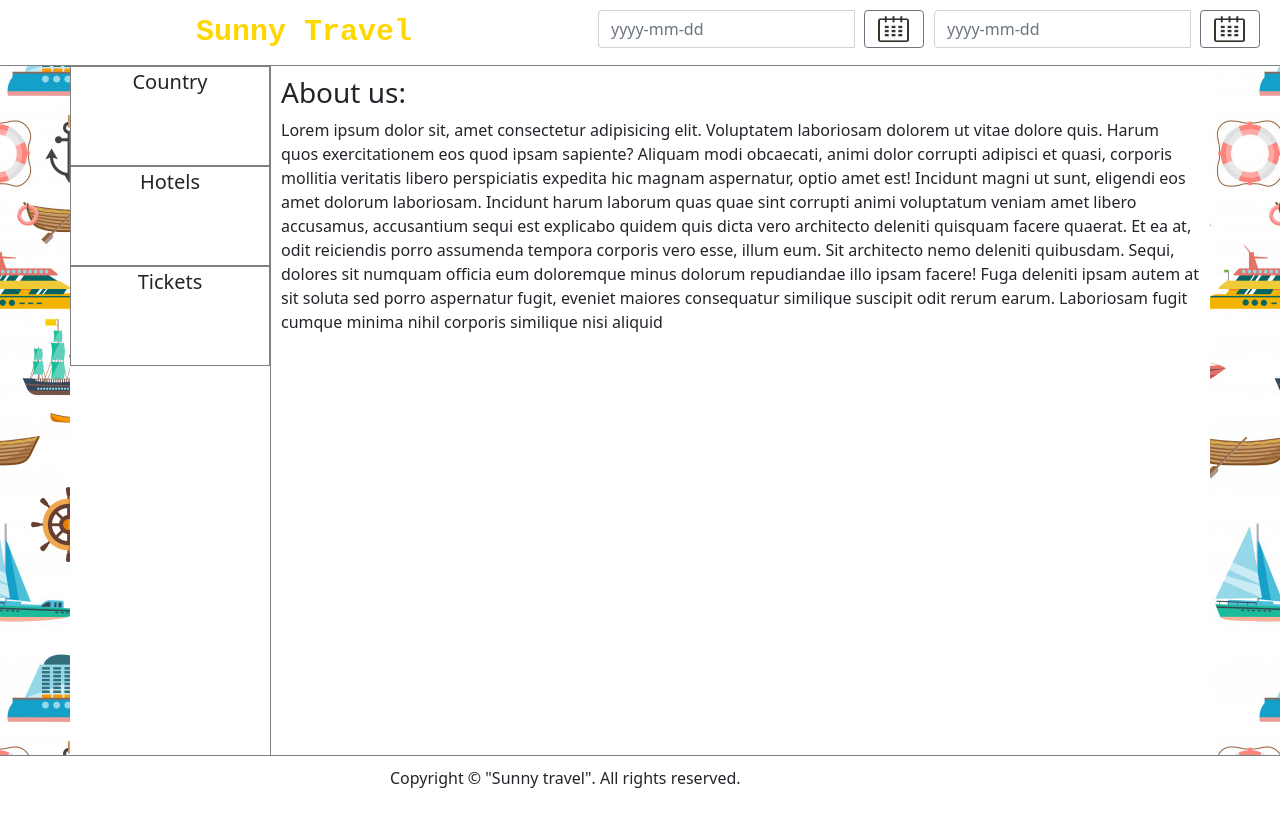
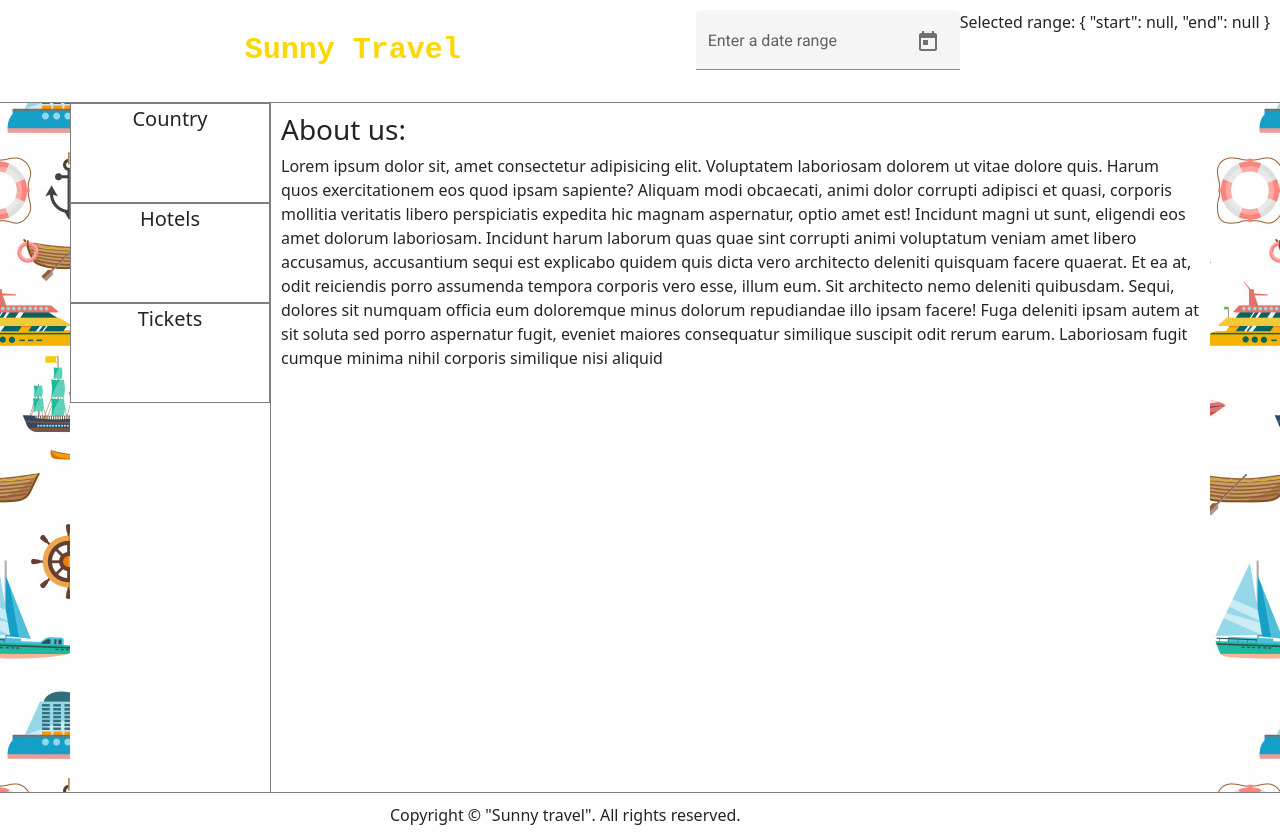
Before and after one commit to NastiaKoltyka/travel, an Angular app in the folder site/: page / in a window 1280 px wide. Before the commit the page ends 800 px from the top, so only its background shows below. Built offline with nearby package versions, Linux system fonts and the light colour scheme.

Commit message:
replce date picker

```diff
--- a/site/angular.json
+++ b/site/angular.json
@@ -27,6 +27,7 @@
               "src/assets"
             ],
             "styles": [
+              "src/custom-theme.scss",
               "src/styles.css",
               "node_modules/bootstrap/dist/css/bootstrap.min.css"
             ],
--- a/site/package.json
+++ b/site/package.json
@@ -11,11 +11,13 @@
   "private": true,
   "dependencies": {
     "@angular/animations": "~12.1.0",
+    "@angular/cdk": "^12.1.1",
     "@angular/common": "~12.1.0",
     "@angular/compiler": "~12.1.0",
     "@angular/core": "~12.1.0",
     "@angular/forms": "~12.1.0",
     "@angular/localize": "~12.1.0",
+    "@angular/material": "^12.1.1",
     "@angular/platform-browser": "~12.1.0",
     "@angular/platform-browser-dynamic": "~12.1.0",
     "@angular/router": "~12.1.0",
--- a/site/src/app/app.component.html
+++ b/site/src/app/app.component.html
@@ -1,44 +1,19 @@
 <div class="header">
-    <div class="title"(click)="visibleAboveUs()" >Sunny Travel</div>
-    <div>
-        <form class="form-inline">
-            <div class="form-group hidden">
-                <div class="input-group">
-                    <input name="datepicker" class="form-control" ngbDatepicker #datepicker="ngbDatepicker"
-                        [autoClose]="'outside'" (dateSelect)="onDateSelection($event)" [displayMonths]="2"
-                        [dayTemplate]="t" outsideDays="hidden" [startDate]="fromDate!" tabindex="-1">
-                    <ng-template #t let-date let-focused="focused">
-                        <span class="custom-day" [class.focused]="focused" [class.range]="isRange(date)"
-                            [class.faded]="isHovered(date) || isInside(date)" (mouseenter)="hoveredDate = date"
-                            (mouseleave)="hoveredDate = null">
-                            {{ date.day }}
-                        </span>
-                    </ng-template>
-                </div>
-            </div>
-            <div class="form-group">
-                <div class="input-group">
-                    <input #dpFromDate class="form-control" placeholder="yyyy-mm-dd" name="dpFromDate"
-                        [value]="formatter.format(fromDate)"
-                        (input)="fromDate = validateInput(fromDate, dpFromDate.value)">
-                    <div class="input-group-append">
-                        <button class="btn btn-outline-secondary calendar" (click)="datepicker.toggle()"
-                            type="button"></button>
-                    </div>
-                </div>
-            </div>
-            <div class="form-group ml-2">
-                <div class="input-group">
-                    <input #dpToDate class="form-control" placeholder="yyyy-mm-dd" name="dpToDate"
-                        [value]="formatter.format(toDate)" (input)="toDate = validateInput(toDate, dpToDate.value)">
-                    <div class="input-group-append">
-                        <button class="btn btn-outline-secondary calendar" (click)="datepicker.toggle()"
-                            type="button"></button>
-                    </div>
-                </div>
-            </div>
-        </form>
-    </div>
+    <div class="title" (click)="visibleAboveUs()">Sunny Travel</div>
+    <mat-form-field appearance="fill">
+        <mat-label>Enter a date range</mat-label>
+        <mat-date-range-input [formGroup]="range" [rangePicker]="picker">
+            <input matStartDate formControlName="start" placeholder="Start date">
+            <input matEndDate formControlName="end" placeholder="End date">
+        </mat-date-range-input>
+        <mat-datepicker-toggle matSuffix [for]="picker"></mat-datepicker-toggle>
+        <mat-date-range-picker #picker></mat-date-range-picker>
+
+        <mat-error *ngIf="range.controls.start.hasError('matStartDateInvalid')">Invalid start date</mat-error>
+        <mat-error *ngIf="range.controls.end.hasError('matEndDateInvalid')">Invalid end date</mat-error>
+    </mat-form-field>
+
+    <p>Selected range: {{range.value | json}}</p>
 </div>
 <div class="background">
     <div class="content">
@@ -49,20 +24,13 @@
         </div>
         <div class="aboveUs inner-component" *ngIf="visibleTextAboveUs">
             <h3>About us:</h3>
-        Lorem ipsum dolor sit, amet consectetur adipisicing elit. Voluptatem laboriosam dolorem ut vitae dolore quis.
-        Harum quos exercitationem eos quod ipsam sapiente? Aliquam modi obcaecati, animi dolor corrupti adipisci et
-        quasi, corporis mollitia veritatis
-        libero perspiciatis expedita hic magnam aspernatur, optio amet est! Incidunt magni ut sunt, eligendi eos amet
-        dolorum laboriosam. Incidunt harum laborum quas quae sint corrupti animi voluptatum veniam amet libero
-        accusamus, accusantium sequi est
-        explicabo quidem quis dicta vero architecto deleniti quisquam facere quaerat. Et ea at, odit reiciendis porro
-        assumenda tempora corporis vero esse, illum eum. Sit architecto nemo deleniti quibusdam. Sequi, dolores sit
-        numquam officia eum doloremque
-        minus dolorum repudiandae illo ipsam facere! Fuga deleniti ipsam autem at sit soluta sed porro aspernatur fugit,
-        eveniet maiores consequatur similique suscipit odit rerum earum. Laboriosam fugit cumque minima nihil corporis
-        similique nisi aliquid
+            Lorem ipsum dolor sit, amet consectetur adipisicing elit. Voluptatem laboriosam dolorem ut vitae dolore quis. Harum quos exercitationem eos quod ipsam sapiente? Aliquam modi obcaecati, animi dolor corrupti adipisci et quasi, corporis mollitia veritatis
+            libero perspiciatis expedita hic magnam aspernatur, optio amet est! Incidunt magni ut sunt, eligendi eos amet dolorum laboriosam. Incidunt harum laborum quas quae sint corrupti animi voluptatum veniam amet libero accusamus, accusantium sequi
+            est explicabo quidem quis dicta vero architecto deleniti quisquam facere quaerat. Et ea at, odit reiciendis porro assumenda tempora corporis vero esse, illum eum. Sit architecto nemo deleniti quibusdam. Sequi, dolores sit numquam officia eum
+            doloremque minus dolorum repudiandae illo ipsam facere! Fuga deleniti ipsam autem at sit soluta sed porro aspernatur fugit, eveniet maiores consequatur similique suscipit odit rerum earum. Laboriosam fugit cumque minima nihil corporis similique
+            nisi aliquid
         </div>
-    <app-country *ngIf="country" [fromDate]="fromDate" [toDate]="toDate"></app-country>
+        <app-country *ngIf="country" [fromDate]="range.value.start" [toDate]="range.value.end"></app-country>
         <app-hotel *ngIf="hotel"></app-hotel>
         <app-ticket *ngIf="ticket"></app-ticket>
     </div>
--- a/site/src/app/app.component.ts
+++ b/site/src/app/app.component.ts
@@ -1,5 +1,5 @@
 import { Component } from '@angular/core';
-import { NgbDate, NgbCalendar, NgbDateParserFormatter } from '@ng-bootstrap/ng-bootstrap';
+import {FormGroup, FormControl} from '@angular/forms';
 
 @Component({
   selector: 'app-root',
@@ -8,49 +8,20 @@ import { NgbDate, NgbCalendar, NgbDateParserFormatter } from '@ng-bootstrap/ng-b
 })
 export class AppComponent {
   title = 'travel';
-  hoveredDate: NgbDate | null = null;
-  fromDate: NgbDate | null;
-  toDate: NgbDate | null;
   country: boolean;
   hotel: boolean;
   ticket: boolean;
   visibleTextAboveUs: boolean;
+  range = new FormGroup({
+    start: new FormControl(),
+    end: new FormControl()
+  });
 
-  constructor(private calendar: NgbCalendar, public formatter: NgbDateParserFormatter) {
-    this.fromDate =null;
-    this.toDate = null;
+  constructor() {
     this.visibleTextAboveUs=true;
     this.country=false;
     this.hotel=false;
     this.ticket=false;
-  }
-
-  onDateSelection(date: NgbDate) {
-    if (!this.fromDate && !this.toDate) {
-      this.fromDate = date;
-    } else if (this.fromDate && !this.toDate && date && date.after(this.fromDate)) {
-      this.toDate = date;
-    } else {
-      this.toDate = null;
-      this.fromDate = date;
-    }
-  }
-
-  isHovered(date: NgbDate) {
-    return this.fromDate && !this.toDate && this.hoveredDate && date.after(this.fromDate) && date.before(this.hoveredDate);
-  }
-
-  isInside(date: NgbDate) {
-    return this.toDate && date.after(this.fromDate) && date.before(this.toDate);
-  }
-
-  isRange(date: NgbDate) {
-    return date.equals(this.fromDate) || (this.toDate && date.equals(this.toDate)) || this.isInside(date) || this.isHovered(date);
-  }
-
-  validateInput(currentValue: NgbDate | null, input: string): NgbDate | null {
-    const parsed = this.formatter.parse(input);
-    return parsed && this.calendar.isValid(NgbDate.from(parsed)) ? NgbDate.from(parsed) : currentValue;
   }
   visibleCountry(): void {
     this.visibleTextAboveUs=false;
--- /dev/null
+++ b/site/src/custom-theme.scss
@@ -0,0 +1,34 @@
+
+// Custom Theming for Angular Material
+// For more information: https://material.angular.io/guide/theming
+@use '~@angular/material' as mat;
+// Plus imports for other components in your app.
+
+// Include the common styles for Angular Material. We include this here so that you only
+// have to load a single css file for Angular Material in your app.
+// Be sure that you only ever include this mixin once!
+@include mat.core();
+
+// Define the palettes for your theme using the Material Design palettes available in palette.scss
+// (imported above). For each palette, you can optionally specify a default, lighter, and darker
+// hue. Available color palettes: https://material.io/design/color/
+$travel-primary: mat.define-palette(mat.$indigo-palette);
+$travel-accent: mat.define-palette(mat.$pink-palette, A200, A100, A400);
+
+// The warn palette is optional (defaults to red).
+$travel-warn: mat.define-palette(mat.$red-palette);
+
+// Create the theme object. A theme consists of configurations for individual
+// theming systems such as "color" or "typography".
+$travel-theme: mat.define-light-theme((
+  color: (
+    primary: $travel-primary,
+    accent: $travel-accent,
+    warn: $travel-warn,
+  )
+));
+
+// Include theme styles for core and each component used in your app.
+// Alternatively, you can import and @include the theme mixins for each component
+// that you are using.
+@include mat.all-component-themes($travel-theme);
--- a/site/src/index.html
+++ b/site/src/index.html
@@ -6,6 +6,9 @@
   <base href="/">
   <meta name="viewport" content="width=device-width, initial-scale=1">
   <link rel="icon" type="image/x-icon" href="favicon.ico">
+  <link rel="preconnect" href="https://fonts.gstatic.com">
+  <link href="https://fonts.googleapis.com/css2?family=Roboto:wght@300;400;500&display=swap" rel="stylesheet">
+  <link href="https://fonts.googleapis.com/icon?family=Material+Icons" rel="stylesheet">
 </head>
 <body>
   <app-root></app-root>
--- a/site/src/styles.css
+++ b/site/src/styles.css
@@ -10,3 +10,5 @@
     min-height: calc(100vh - 111px);
     overflow:hidden;
 }
+html, body { height: 100%; }
+body { margin: 0; font-family: Roboto, "Helvetica Neue", sans-serif; }
```
Also changed, not shown: site/src/app/app.module.ts (+13 -6 lines), 1 other file (tests, documents, lock files or other folders). Lines whose indentation alone changed are shown as unchanged.
